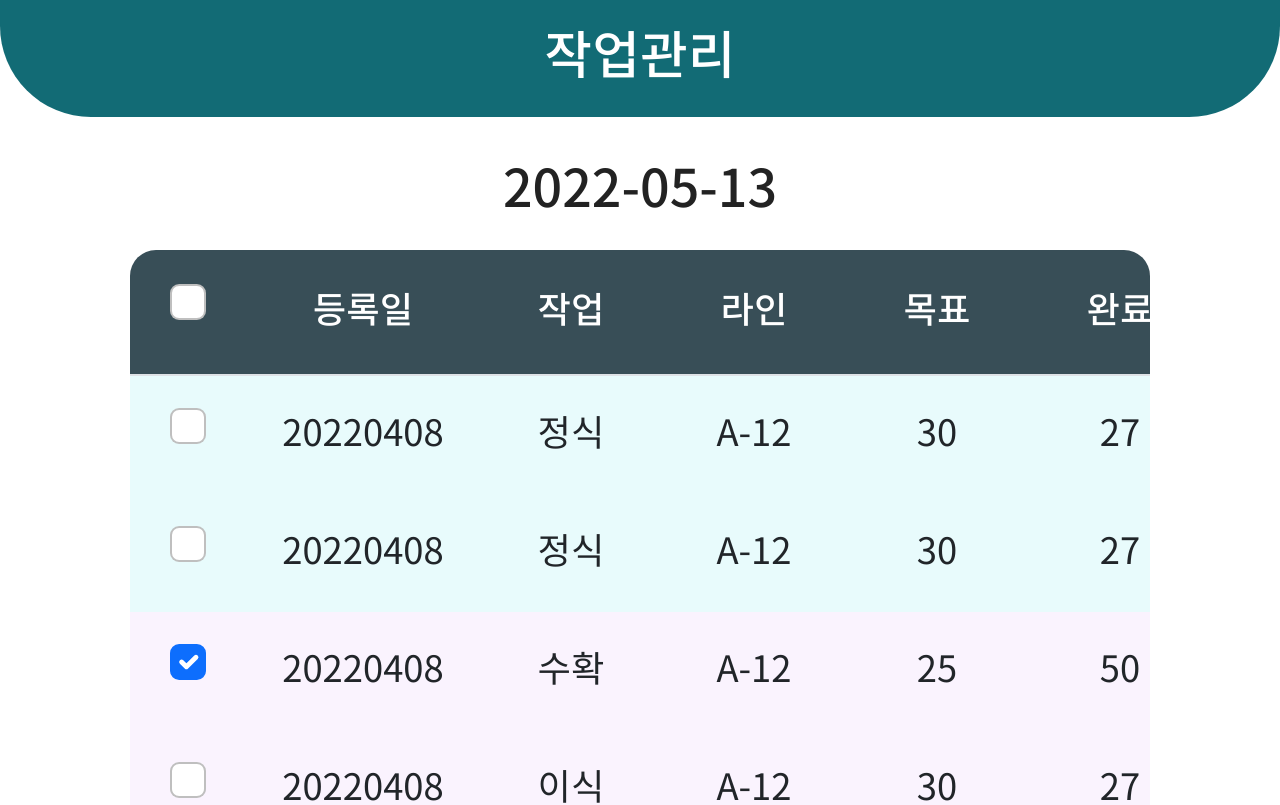
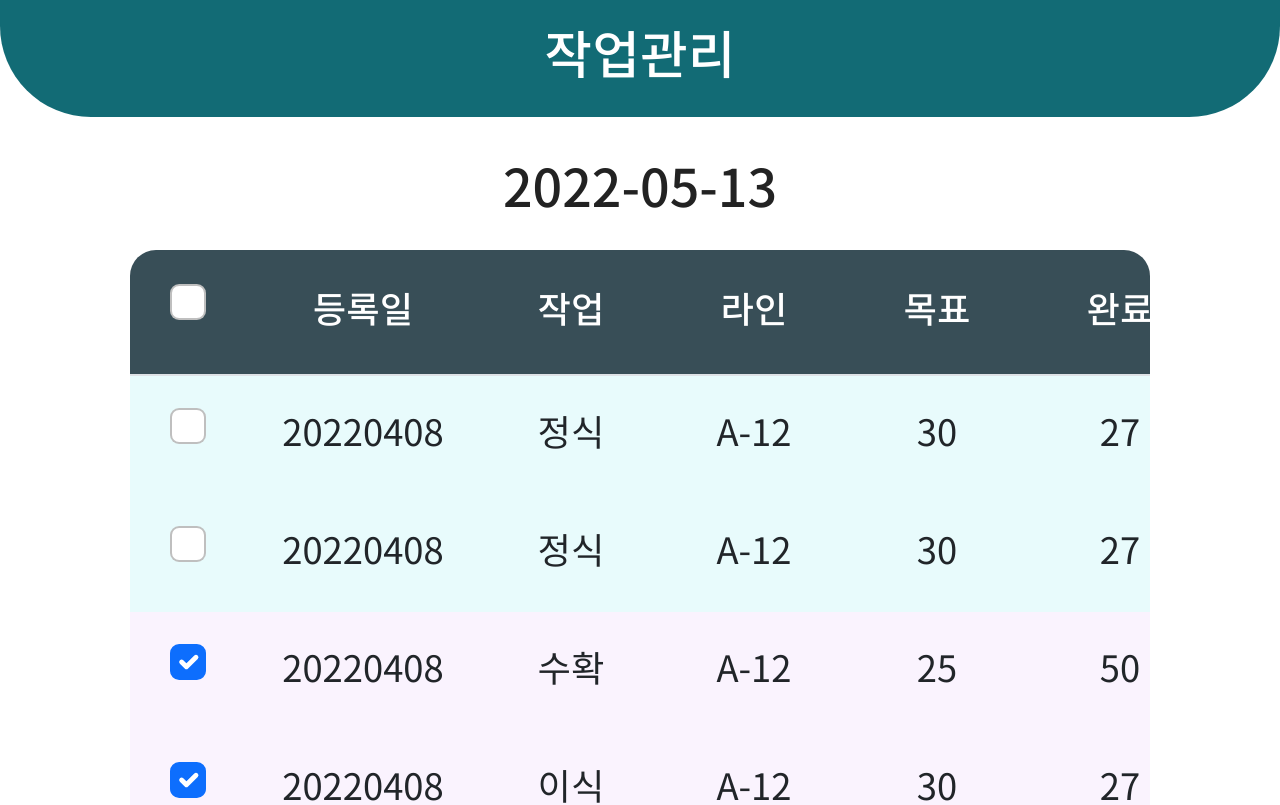
Before and after one commit to kyoungminlee32/jinong, a plain HTML site: page html/JN_KI_01/JN_KI_010104.html in a window 1280 px wide. Shown: the top 805 px of the page. Drawn offline with nearby package versions, Linux system fonts and the light colour scheme; files whose address does not match are found by name.

Commit message:
체크박스 수정

```diff
--- a/html/JN_KI_01/JN_KI_010104.html
+++ b/html/JN_KI_01/JN_KI_010104.html
@@ -124,7 +124,7 @@
 								  <tr class="bg-info01 bg-info02">
 									<td scope="row">
 										<div class="form-check">
-											<input class="form-check-input" type="checkbox" value="" id="Check04" />
+											<input class="form-check-input" type="checkbox" value="" id="Check04" checked />
 											<label class="form-check-label" for="Check04">checkbox</label>
 										</div>
 									</td>
```
